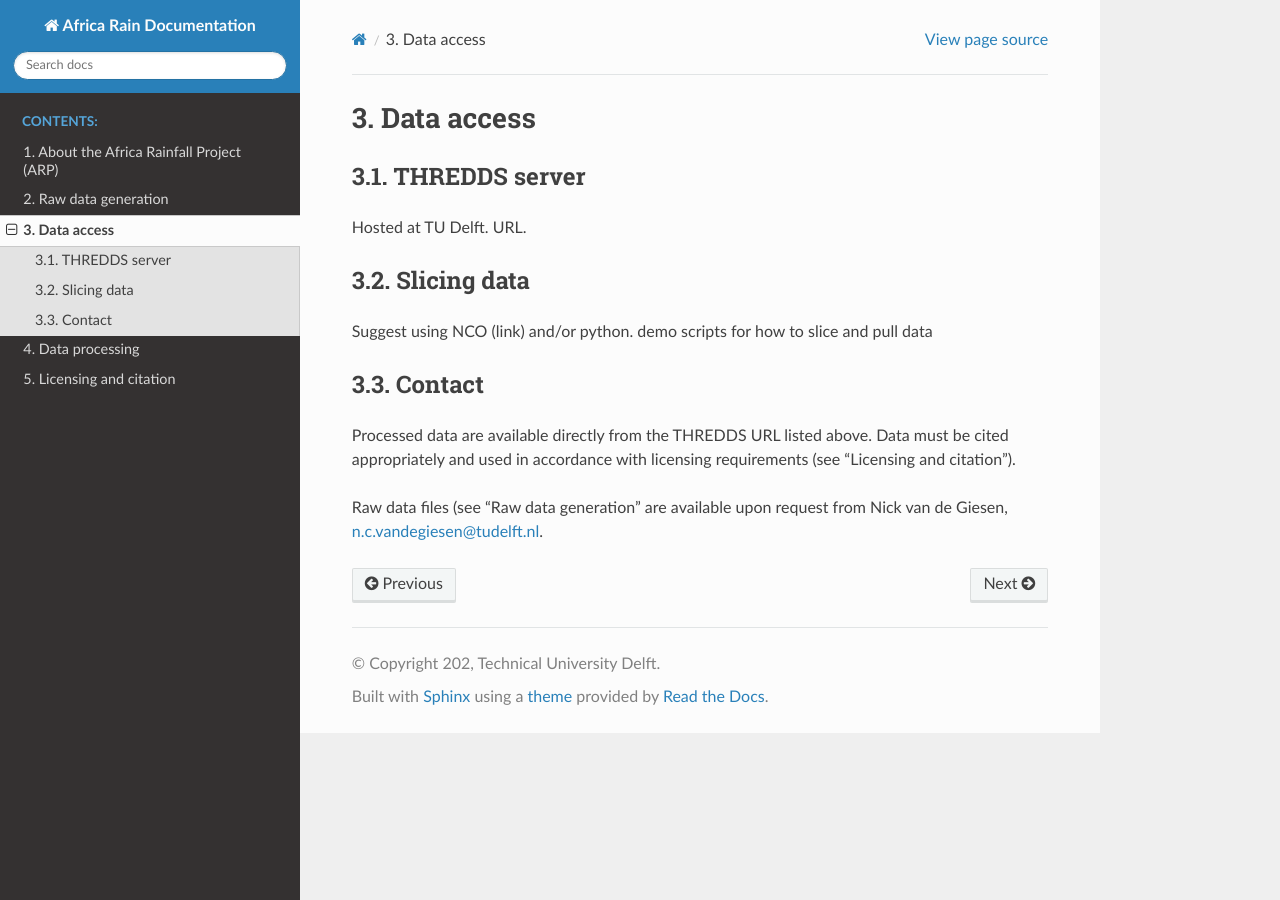
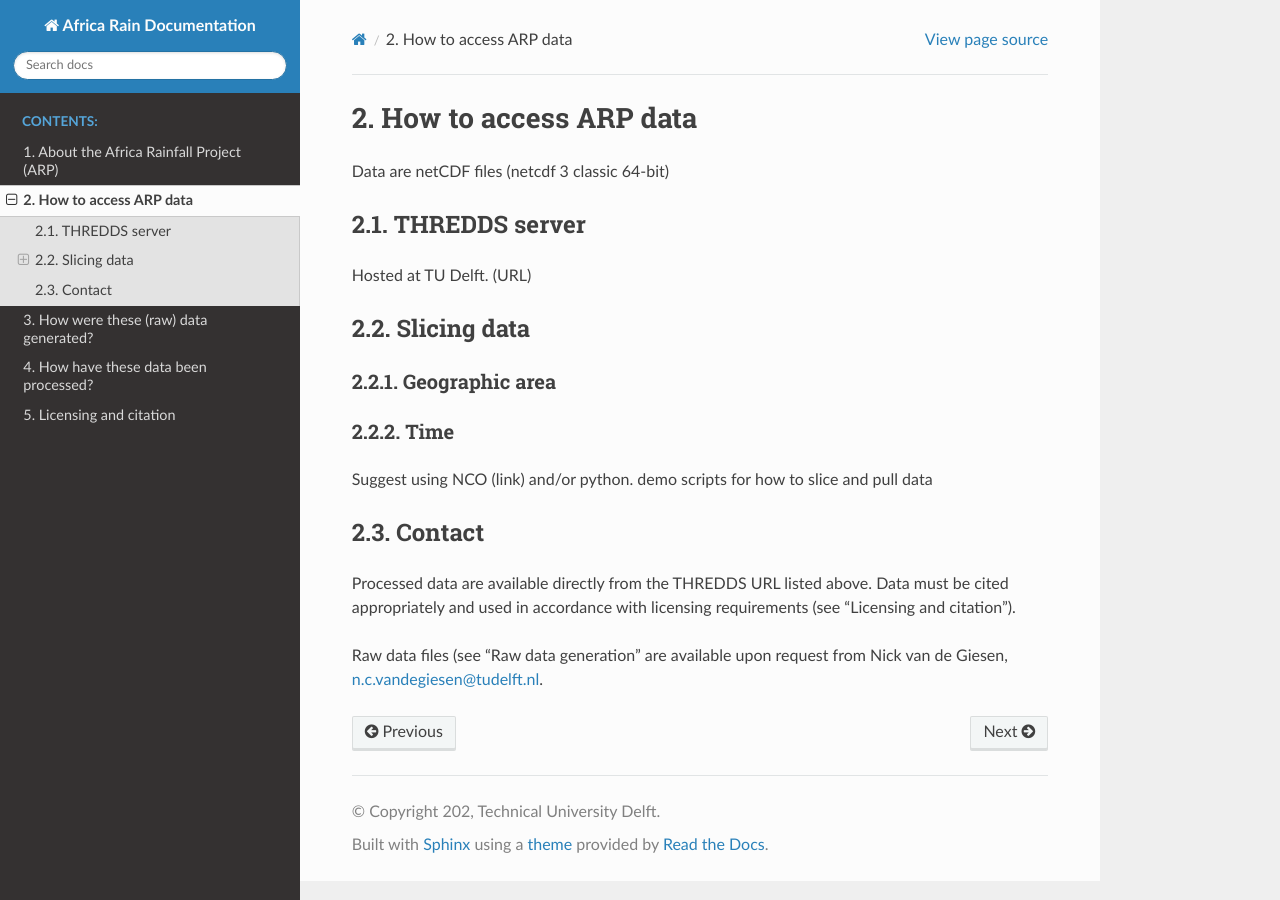
Before and after one commit to CEG-TU-Delft/africarain-docs, a Sphinx documentation site: the page built from docs/source/access.rst, in a window 1280 px wide. Built offline with Sphinx 7.4.7 and the Read the Docs theme 2.0.0, drawn with Linux system fonts in a browser that asks for light colours.

Commit message:
formatted page titles

```diff
--- a/docs/source/access.rst
+++ b/docs/source/access.rst
@@ -1,12 +1,19 @@
-Data access
-===========
+How to access ARP data
+======================
+Data are netCDF files (netcdf 3 classic 64-bit)
 
 THREDDS server
 --------------
-Hosted at TU Delft. URL.
+Hosted at TU Delft. (URL)
 
 Slicing data
 ------------
+
+Geographic area
+^^^^^^^^^^^^^^^
+
+Time
+^^^^
 Suggest using NCO (link) and/or python.
 demo scripts for how to slice and pull data
 
--- a/docs/source/data_processing.rst
+++ b/docs/source/data_processing.rst
@@ -1,5 +1,5 @@
-Data processing
-===============
+How have these data been processed?
+===================================
 
 How were raw data treated prior to being made available?
 References in provenance.rst that need to be updated.
--- a/docs/source/index.rst
+++ b/docs/source/index.rst
@@ -16,8 +16,8 @@ Simulation data are made available for reuse under a __ license. For more inform
    :caption: Contents:
 
    about
+   access
    provenance
-   access
    data_processing
    citing
 
--- a/docs/source/provenance.rst
+++ b/docs/source/provenance.rst
@@ -1,7 +1,7 @@
-Raw data generation
-===================
+How were these (raw) data generated?
+====================================
 
-Data available for download have been processed from their original raw form. This page describes the generation of the raw simulation data, including which model and parameter values were used to generate it. Steps taken to produce the processed data are described in the "Data processing" section of this site.
+**Data available for download have been processed from their original raw form.** This page describes the generation of the raw simulation data, including which model and parameter values were used to generate it. Steps taken to produce the processed data are described in the "Data processing" section of this site.
 
 Raw data production
 -------------------
```
Also changed, not shown: docs/source/about.rst (+7 -2 lines).
